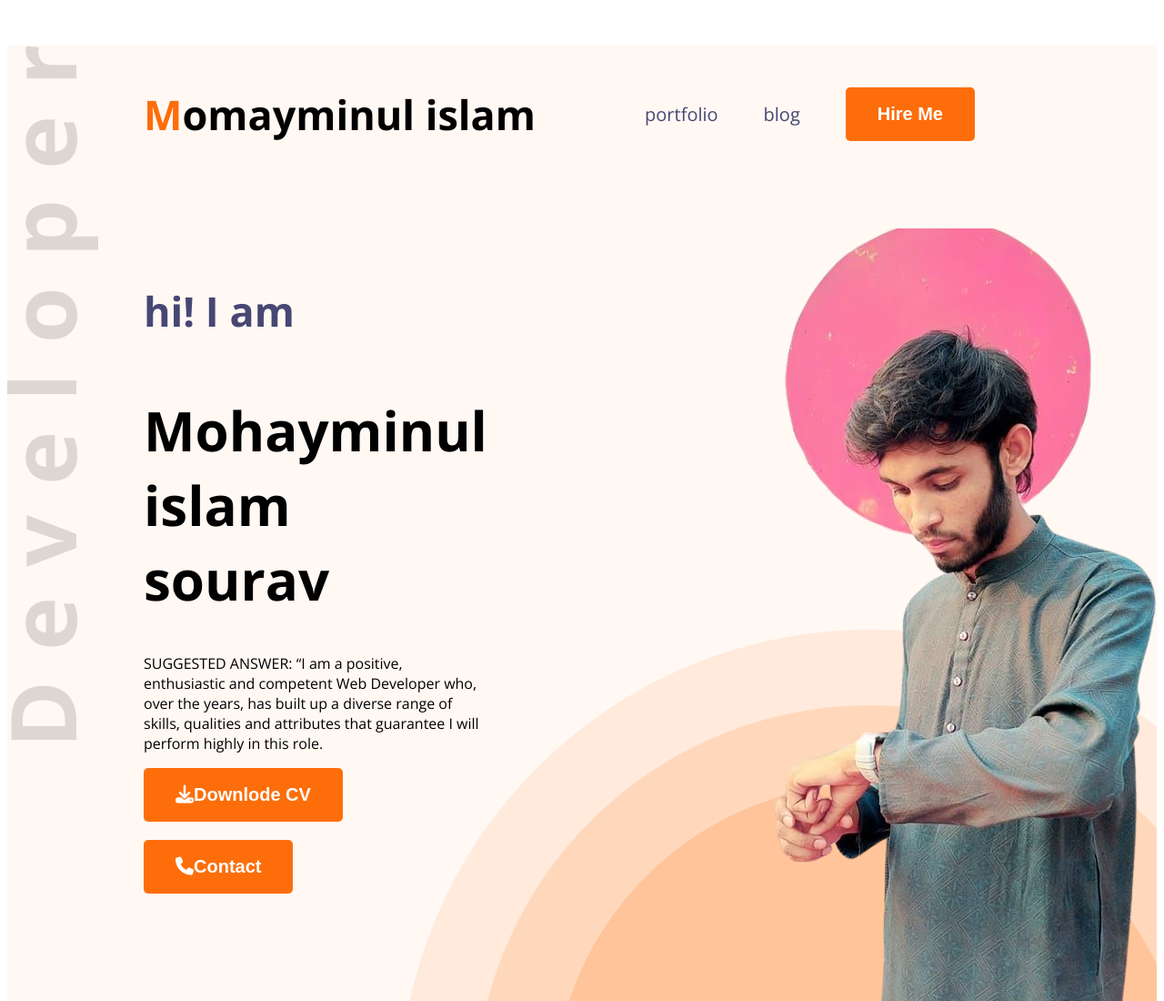
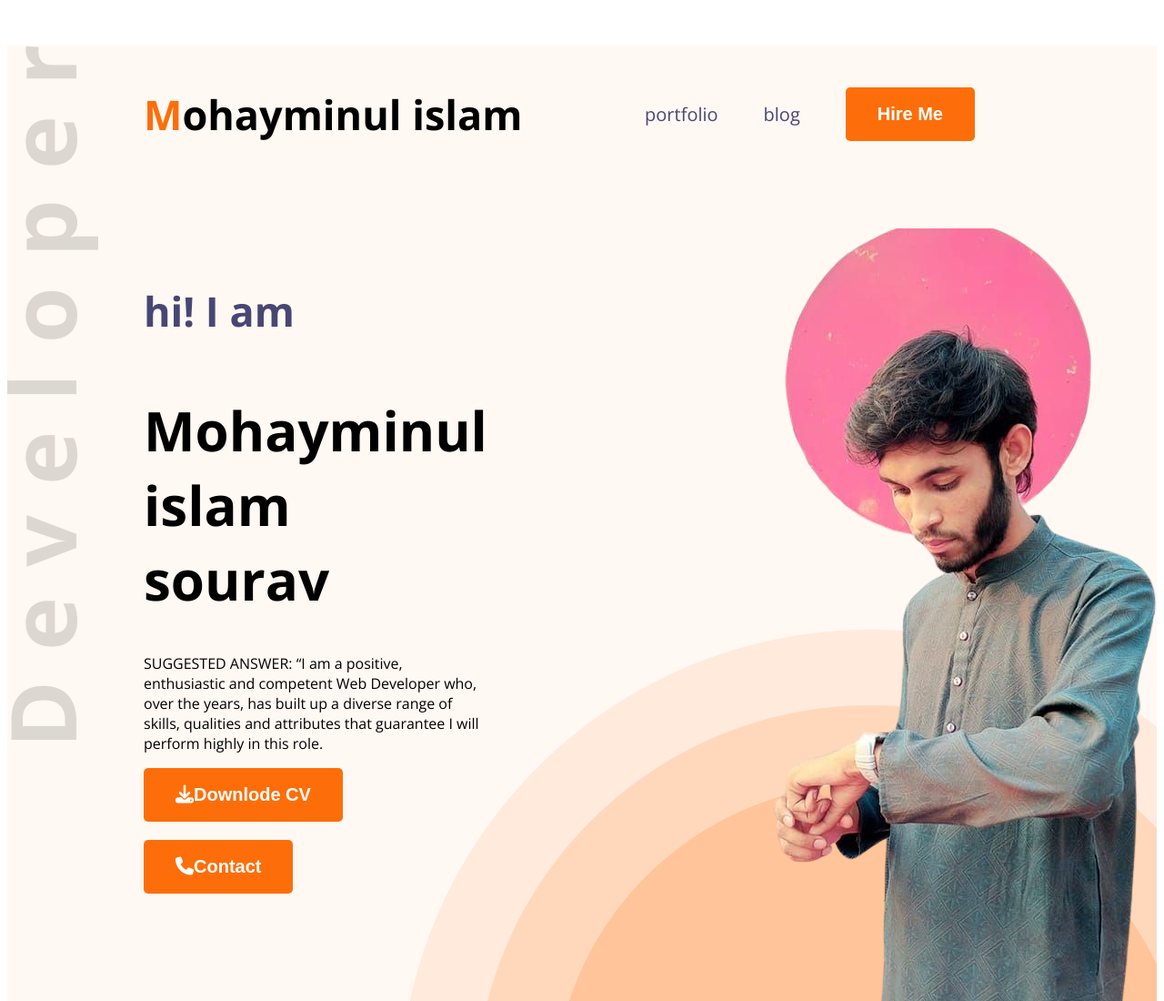
Before and after one commit to mohayminul-bd/first-web-portfolio, a plain HTML site: page index.html in a window 1280 px wide. Shown: the top 1100 px of the page at 91% size. Drawn offline with nearby package versions, Linux system fonts and the light colour scheme.

Commit message:
added code

```diff
--- a/index.html
+++ b/index.html
@@ -13,7 +13,7 @@
 <body class="open-sans-normal">
     <header class="header secondary-bg">
         <nav>
-            <h3 class="nav-title"><span class="text-primary">M</span>omayminul islam </h3>
+            <h3 class="nav-title"><span class="text-primary">M</span>ohayminul islam </h3>
             <ul>
                 <li><a class="dark-2" href="">portfolio</a></li>
                 <li><a class="dark-2" href="">blog</a></li>
```
